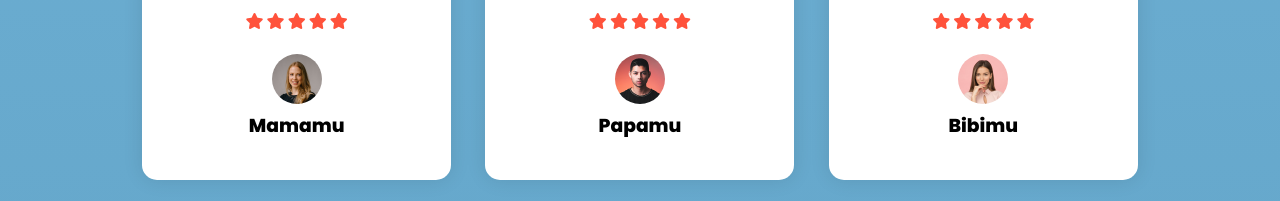
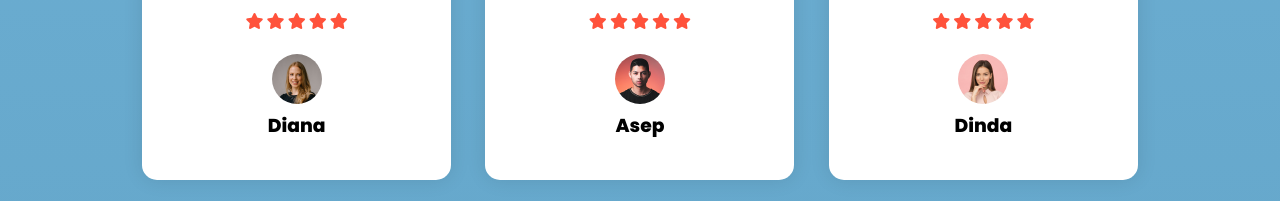
Before and after one commit to Bmntr77/BSTORE, a plain HTML site: page index.html in a window 1280 px wide. Shown: the part 3844-4045 px from the top of the page. Drawn offline with Linux system fonts and the light colour scheme.

Commit message:
Update index.html

```diff
--- a/index.html
+++ b/index.html
@@ -254,7 +254,7 @@
                     <i class="fa-solid fa-star"></i>
                 </div>
                 <img src="image cadangan/user-1.png" alt="">
-                <h3>Mamamu</h3>
+                <h3>Diana</h3>
             </div>
             <div class="col-3">
                 <i class="fa-solid fa-quote-right"></i>
@@ -267,7 +267,7 @@
                     <i class="fa-solid fa-star"></i>
                 </div>
                 <img src="image cadangan/user-2.png" alt="">
-                <h3>Papamu</h3>
+                <h3>Asep</h3>
             </div>
             <div class="col-3">
                 <i class="fa-solid fa-quote-right"></i>
@@ -280,7 +280,7 @@
                     <i class="fa-solid fa-star"></i>
                 </div>
                 <img src="image cadangan/user-3.png" alt="">
-                <h3>Bibimu</h3>
+                <h3>Dinda</h3>
             </div>
         </div>
     </div>
```
